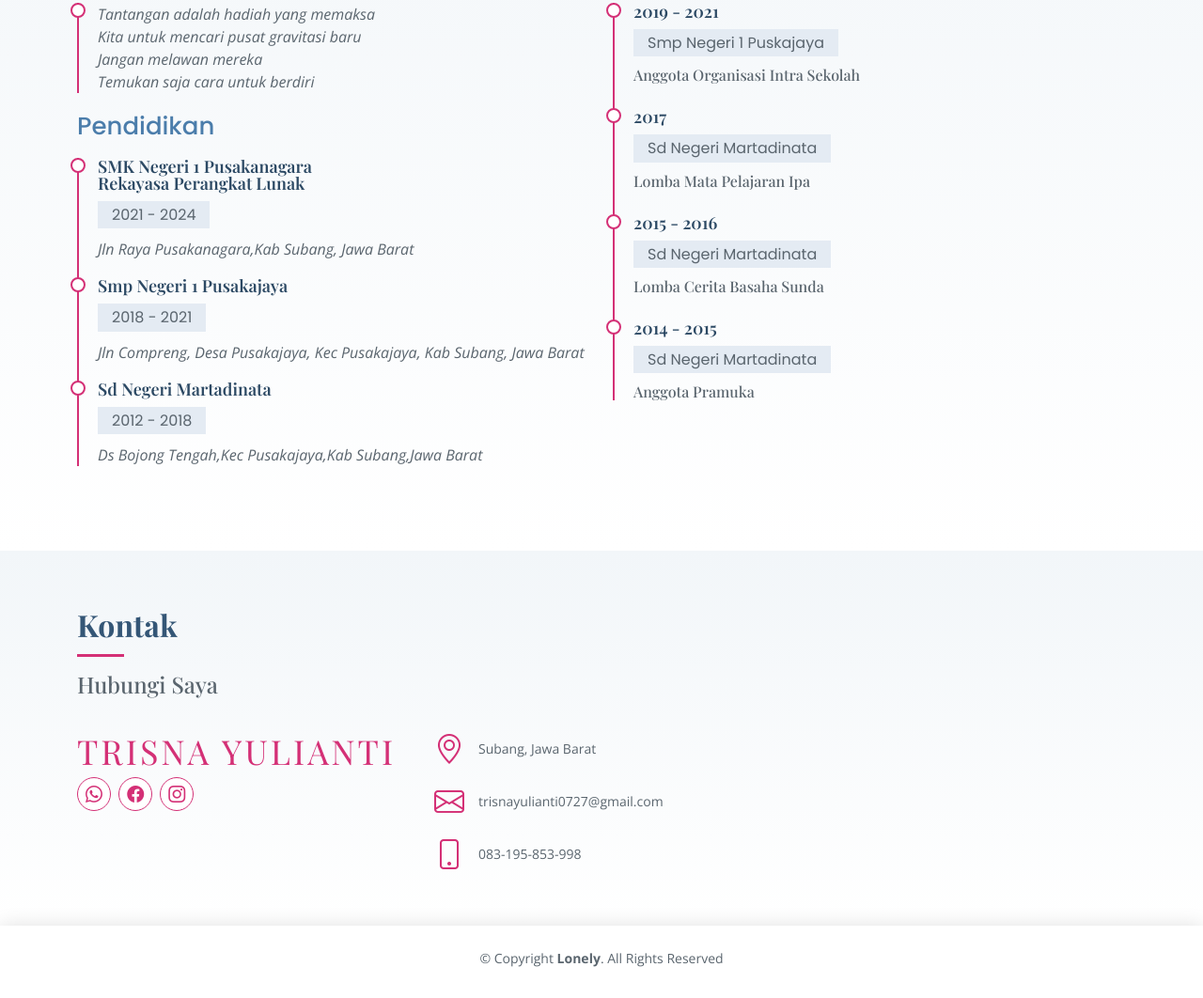
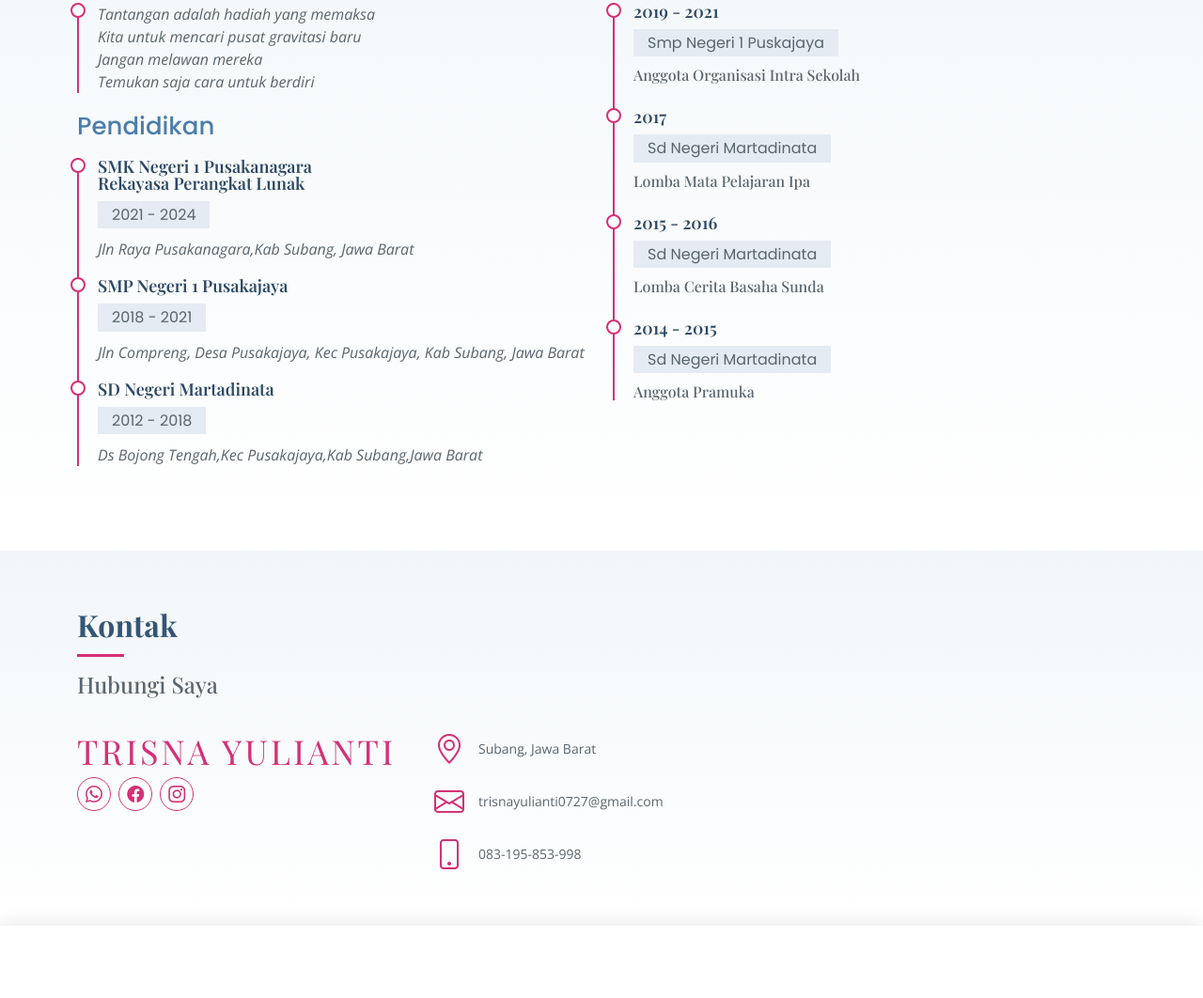
Before and after one commit to trisnayulianti/trisnayulianti.github.io, a plain HTML site: page index.html in a window 1280 px wide. Shown: the part 1990-3052 px from the top of the page at 94% size. After the commit the page ends 3023 px from the top, so only its background shows below. Drawn offline with nearby package versions, Linux system fonts and the light colour scheme; a web font is replaced by a local one.

Commit message:
Update index.html

```diff
--- a/index.html
+++ b/index.html
@@ -150,12 +150,12 @@
                   <p><em>Jln Raya Pusakanagara,Kab Subang, Jawa Barat</em></p>
                 </div>
                 <div class="resume-item">
-                  <h4>Smp Negeri 1 Pusakajaya</h4>
+                  <h4>SMP Negeri 1 Pusakajaya</h4>
                   <h5>2018 - 2021</h5>
                   <p><em>Jln Compreng, Desa Pusakajaya, Kec Pusakajaya, Kab Subang, Jawa Barat</em></p>
                 </div>
                <div class="resume-item">
-                  <h4>Sd Negeri Martadinata</h4>
+                  <h4>SD Negeri Martadinata</h4>
                   <h5>2012 - 2018</h5>
                   <p><em>Ds Bojong Tengah,Kec Pusakajaya,Kab Subang,Jawa Barat</em></p>
                 </div>
@@ -241,10 +241,6 @@
  <!-- ======= Footer ======= -->
  <footer id="footer">
     <div class="container">
-      <div class="copyright">
-        &copy; Copyright <strong><span>Lonely</span></strong>. All Rights Reserved
-      </div>
-      <div class="credits">
         <!-- All the links in the footer should remain intact. -->
         <!-- You can delete the links only if you purchased the pro version. -->
         <!-- Licensing information: https://bootstrapmade.com/license/ -->
```
